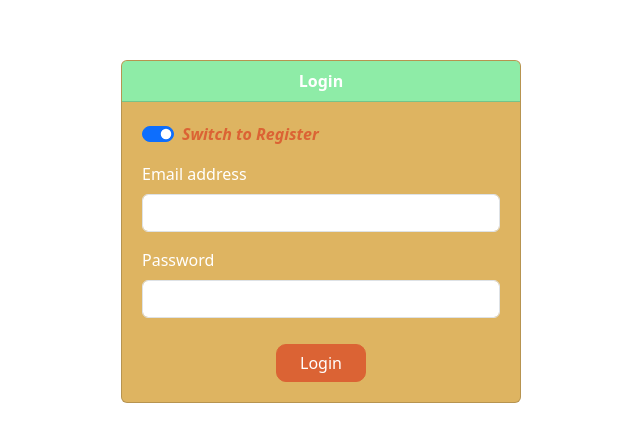
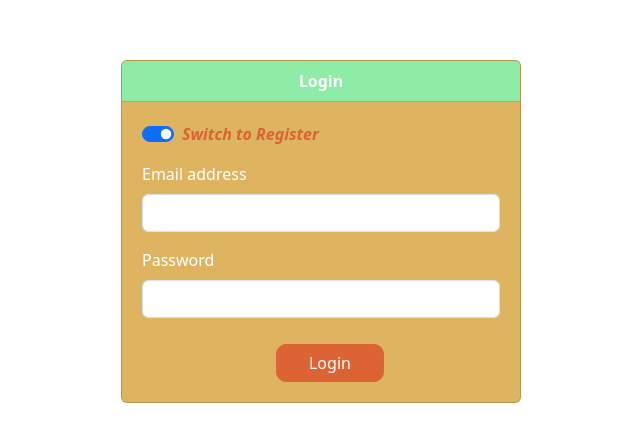
Before and after one commit to namansehwal/LMS, a Vue app in the folder Frontend/: page / in a window 1280 px wide. Shown: the part 169-610 px from the top of the page, without its empty margins (319-959 px from the left). Built offline with nearby package versions, Linux system fonts and the light colour scheme; no server answers.

Commit message:
some changes made

```diff
--- a/Frontend/src/views/Login.vue
+++ b/Frontend/src/views/Login.vue
@@ -230,7 +230,7 @@ body {
 }
 
 .submit-btn {
-  width: 25%;
+  width: 30%;
   margin-top: 10px;
   margin-left: 37.5%;
   transition: background-color 0.5s ease-in-out, border-color 0.5s ease-in-out;
--- a/Frontend/src/views/librarian/Stats_and_Graphs.vue
+++ b/Frontend/src/views/librarian/Stats_and_Graphs.vue
@@ -11,10 +11,10 @@
                     <div class="row align-items-center no-gutters">
                       <div class="col me-2">
                         <div class="text-uppercase text-primary fw-bold text-xs mb-1">
-                          <span class="fs-5">Total Issued</span>
+                          <span class="fs-5">Total Issued Books</span>
                         </div>
                         <div class="text-dark fw-bold h5 mb-0">
-                          <span>₹ {{ res.total_issued_books }}</span>
+                          <span> {{ res.total_issued_books }}</span>
                         </div>
                       </div>
                       <div class="col-auto">
```
Also changed, not shown: 1 other file (tests, documents, lock files or other folders).
